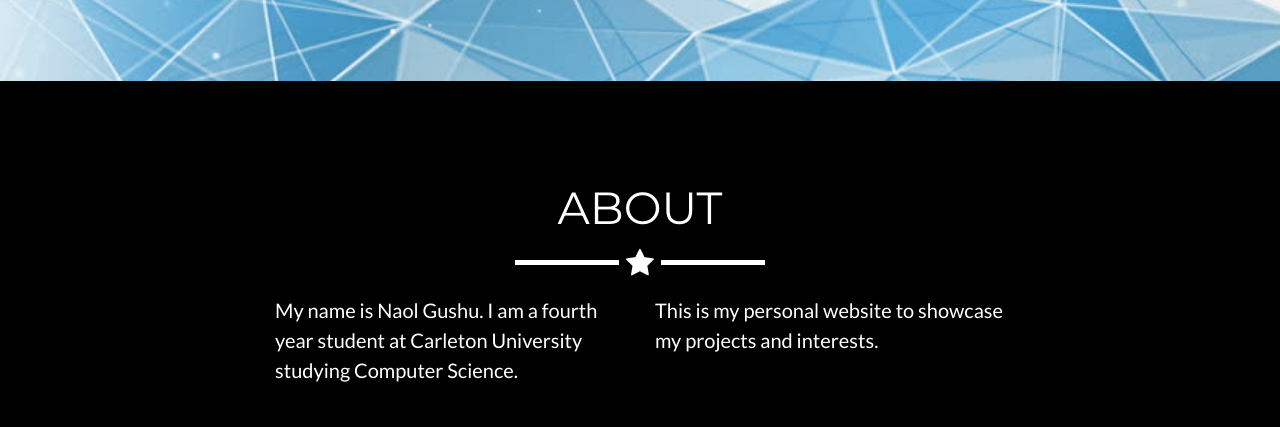
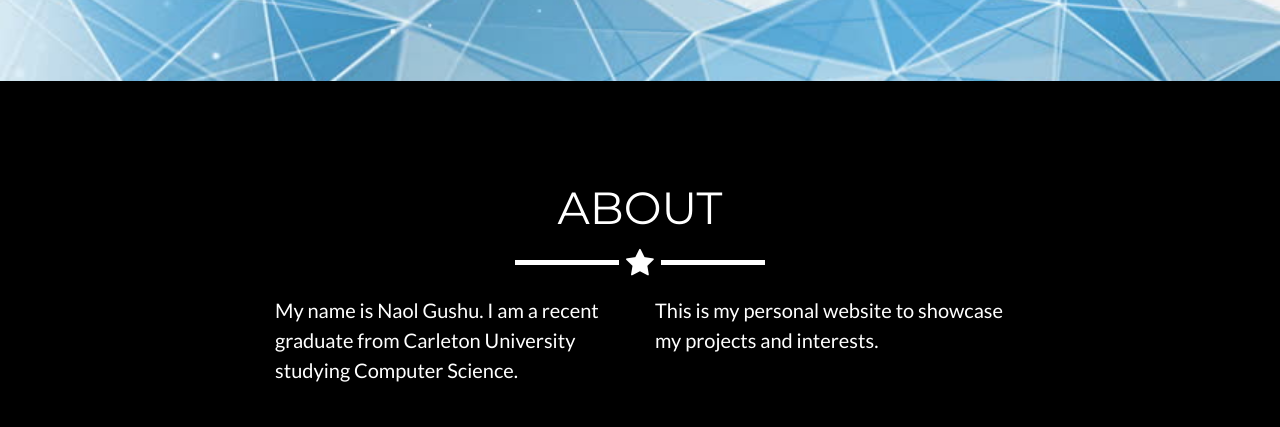
Before and after one commit to naolwakoya/naolgushu.github.io, a website: page index.html in a window 1280 px wide. Shown: the part 572-999 px from the top of the page. Drawn offline with nearby package versions, Linux system fonts and the light colour scheme; files that its build step writes are made by us from their sources.

Commit message:
resume updated

```diff
--- a/index.html
+++ b/index.html
@@ -117,7 +117,7 @@
         <hr class="star-primary">
         <div class="row">
           <div class="col-lg-4 ml-auto">
-            <p>My name is Naol Gushu. I am a fourth year student at Carleton University studying Computer Science. </p>
+            <p>My name is Naol Gushu. I am a recent graduate from Carleton University studying Computer Science. </p>
           </div>
           <div class="col-lg-4 mr-auto">
             <p>This is my personal website to showcase my projects and interests.</p>
```
Also changed, not shown: 1 other file.
